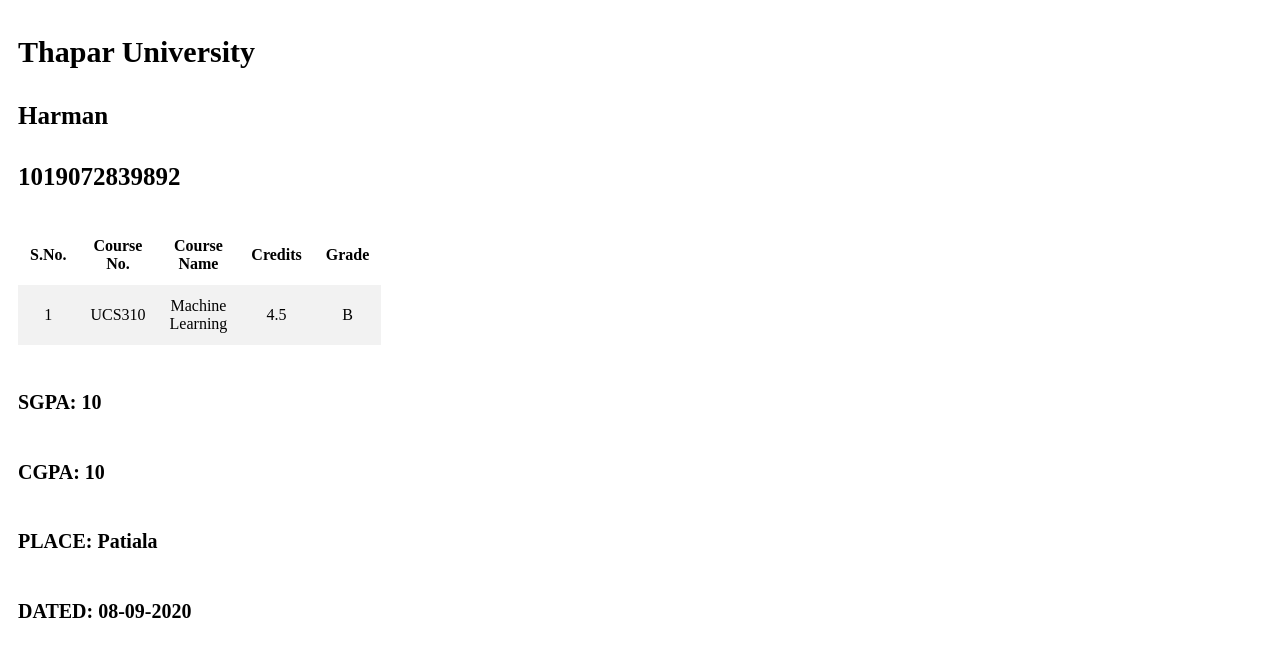
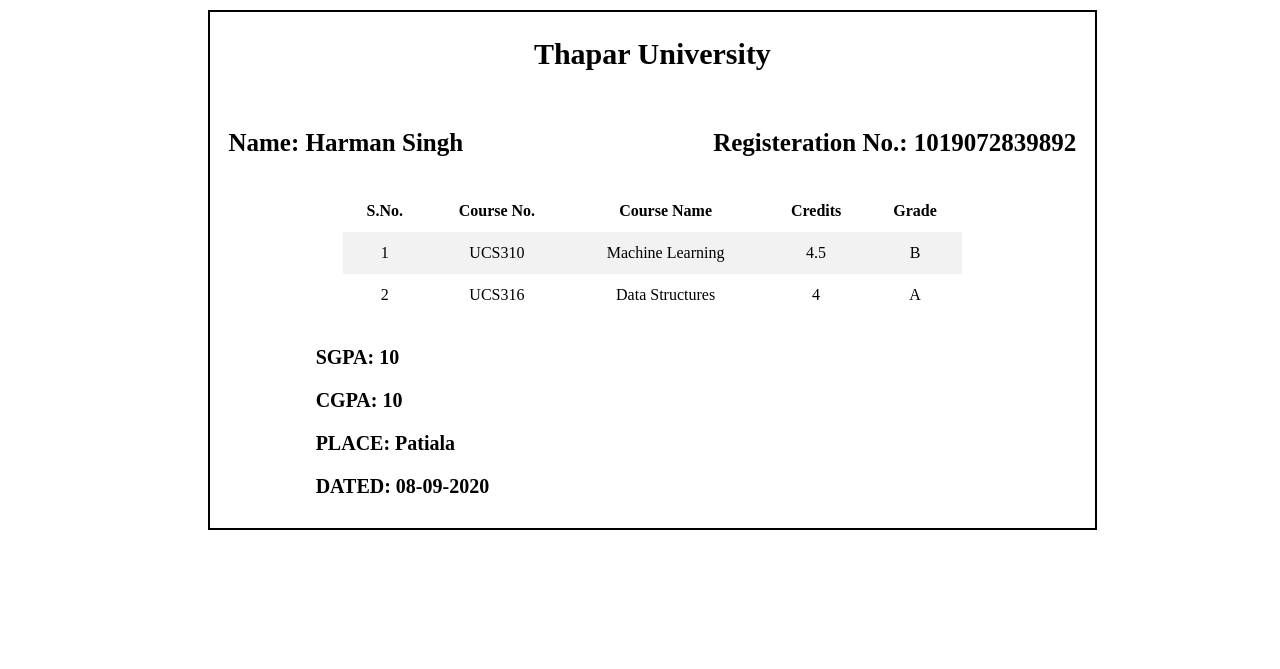
Before and after one commit to Harmanjit14/SIH-PK847, a Django app: page /certificate in a window 1280 px wide. Shown: the top 669 px of the page. Run offline with Django 4.2, Linux system fonts and the light colour scheme.

Commit message:
certificate template

```diff
--- a/Server/static/certificate.css
+++ b/Server/static/certificate.css
@@ -1,46 +1,34 @@
 .main-container {
   display: flex;
+  flex-direction: column;
   margin: 10px;
+  align-items: center;
+  border: 2px solid black;
+  width: 70%;
+  margin-left: 200px;
 }
 
-h2 {
-  font-size: 30px;
-  color: black;
-}
-
-h4 {
-  font-size: 25px;
-  color: black;
-}
-
-h6 {
-  font-size: 20px;
-  color: black;
-}
-
-.sub-container {
-  align-items: center;
+.institute {
+  text-align: center;
 }
 
 .student-info {
+  display: flex;
   flex-direction: row;
 }
 
 .student-name {
-  align-self: flex-start;
-}
-
-.student-id {
-  align-self: flex-end;
+  margin-right: 250px;
 }
 
 .info {
+  display: flex;
   flex-direction: column;
 }
 
 table {
   border-collapse: collapse;
-  width: 80%;
+  width: 70%;
 }
 
 th,
@@ -52,3 +40,35 @@
 tr:nth-child(even) {
   background-color: #f2f2f2;
 }
+
+.institute > h2 {
+  font-size: 30px;
+  color: black;
+}
+
+.student-name > h4,
+.student-id > h4 {
+  font-size: 25px;
+  color: black;
+}
+
+.info {
+  margin: 20px auto;
+}
+
+.sgpa,
+.cgpa,
+.place,
+.date {
+  text-align: left;
+  margin-right: 500px;
+}
+
+.cgpa > h6,
+.sgpa > h6,
+.place > h6,
+.date > h6 {
+  font-size: 20px;
+  color: black;
+  margin: 10px auto;
+}
--- a/Server/templates/certificate.html
+++ b/Server/templates/certificate.html
@@ -4,20 +4,23 @@
   <head>
     <meta charset="UTF-8" />
     <title>Mail Check</title>
-    <link rel="stylesheet" href={% static 'certificate.css' %} />
+    <link
+      rel="stylesheet"
+      type="text/css"
+      href="{% static '/certificate.css' %}"
+    />
   </head>
   <body>
     <div class="main-container">
-      <div class="sub-container">
       <div class="institute">
         <h2>Thapar University</h2>
       </div>
       <div class="student-info">
         <div class="student-name">
-            <h4>Harman</h4>
+          <h4>Name: Harman Singh</h4>
         </div>
         <div class="student-id">
-            <h4>1019072839892</h4>
+          <h4>Registeration No.: 1019072839892</h4>
         </div>
       </div>
       <table>
@@ -39,6 +42,17 @@
 
           <td><span className="table-grade">B</span></td>
         </tr>
+        <tr>
+          <td><span className="table-id">2</span></td>
+
+          <td><span className="table-course-num">UCS316</span></td>
+
+          <td><span className="table-course-name">Data Structures</span></td>
+
+          <td><span className="table-credits">4</span></td>
+
+          <td><span className="table-grade">A</span></td>
+        </tr>
       </table>
       <div class="info">
         <div class="cgpa"><h6>SGPA: 10</h6></div>
@@ -47,6 +61,5 @@
         <div class="date"><h6>DATED: 08-09-2020</h6></div>
       </div>
     </div>
-    </div>
   </body>
 </html>
```
Also changed, not shown: Server/server/settings.py (+5 -2 lines). Lines whose indentation alone changed are shown as unchanged.
